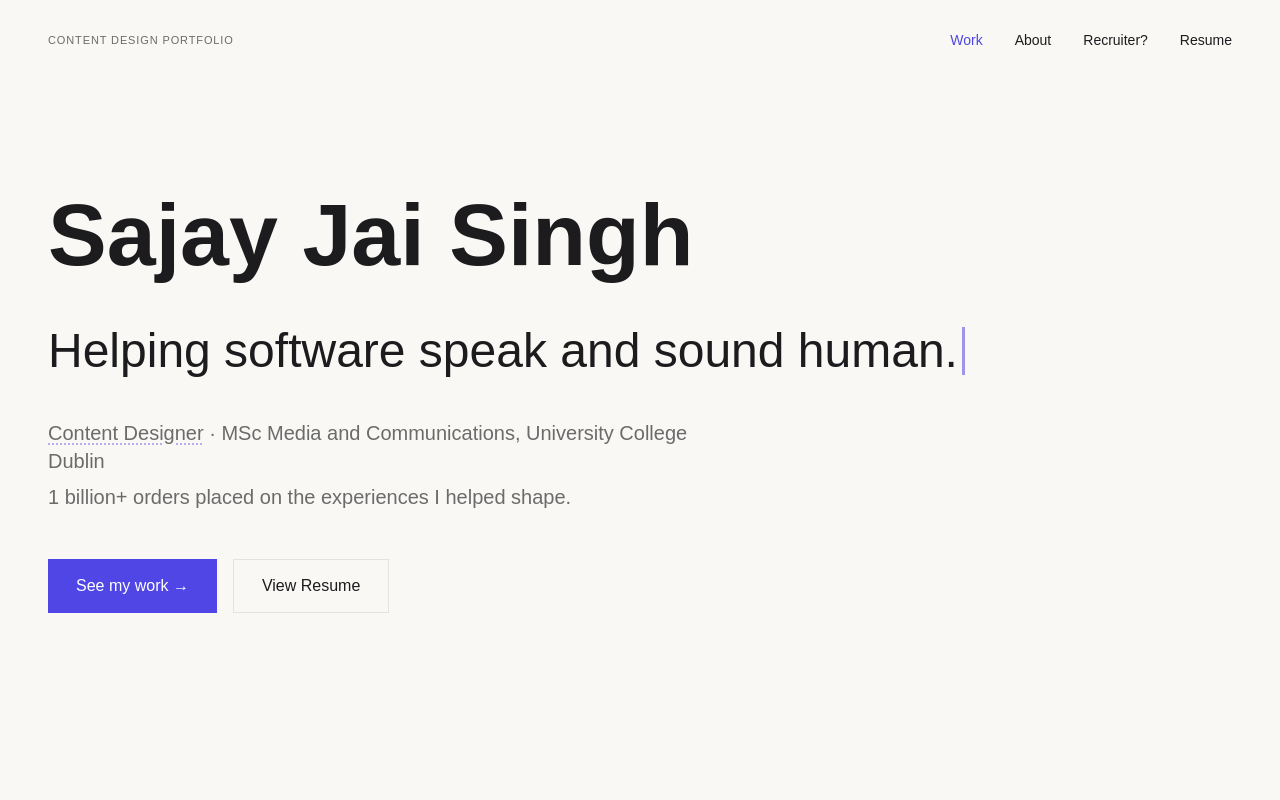
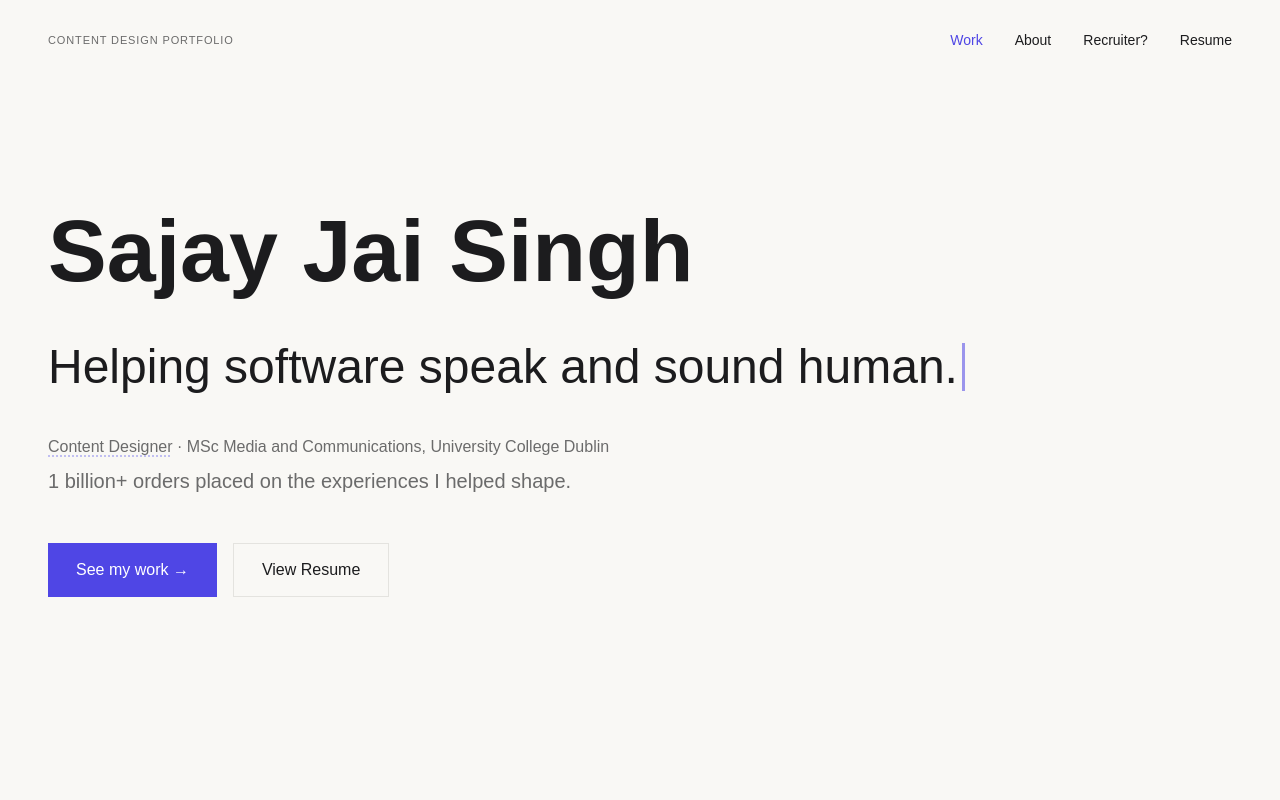
Before and after one commit to SajayCD/contentdesign2026, a React (Vite) app: page / in a window 1280 px wide. Shown: the top 800 px of the page. Built offline with nearby package versions, Linux system fonts and the light colour scheme; a web font is replaced by a local one.

Commit message:
[dyad] Fixed hero sub-tagline wrapping on the homepage. - wrote 1 file(s)

```diff
--- a/src/pages/Index.tsx
+++ b/src/pages/Index.tsx
@@ -79,7 +79,7 @@ const Index = () => {
               </div>
 
               <div className="space-y-2 mb-12">
-                <p className="text-xl text-[var(--color-text-muted)] max-w-2xl">
+                <p className="text-sm md:text-base whitespace-nowrap text-[var(--color-text-muted)] max-w-2xl">
                   <DictionaryTooltip>Content Designer</DictionaryTooltip> · MSc Media and Communications, University College Dublin
                 </p>
                 <p className="text-xl text-[var(--color-text-muted)] max-w-2xl">
```
